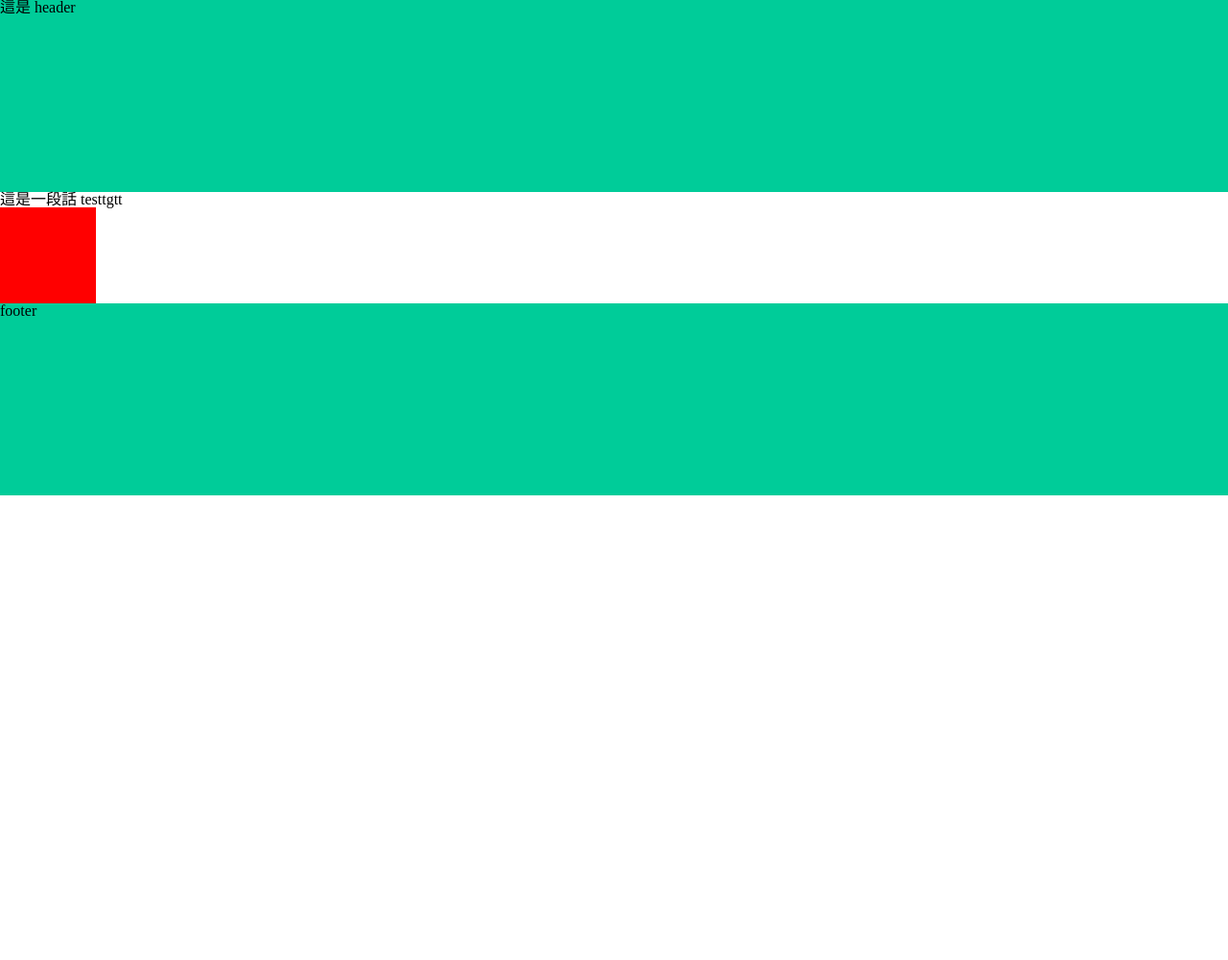
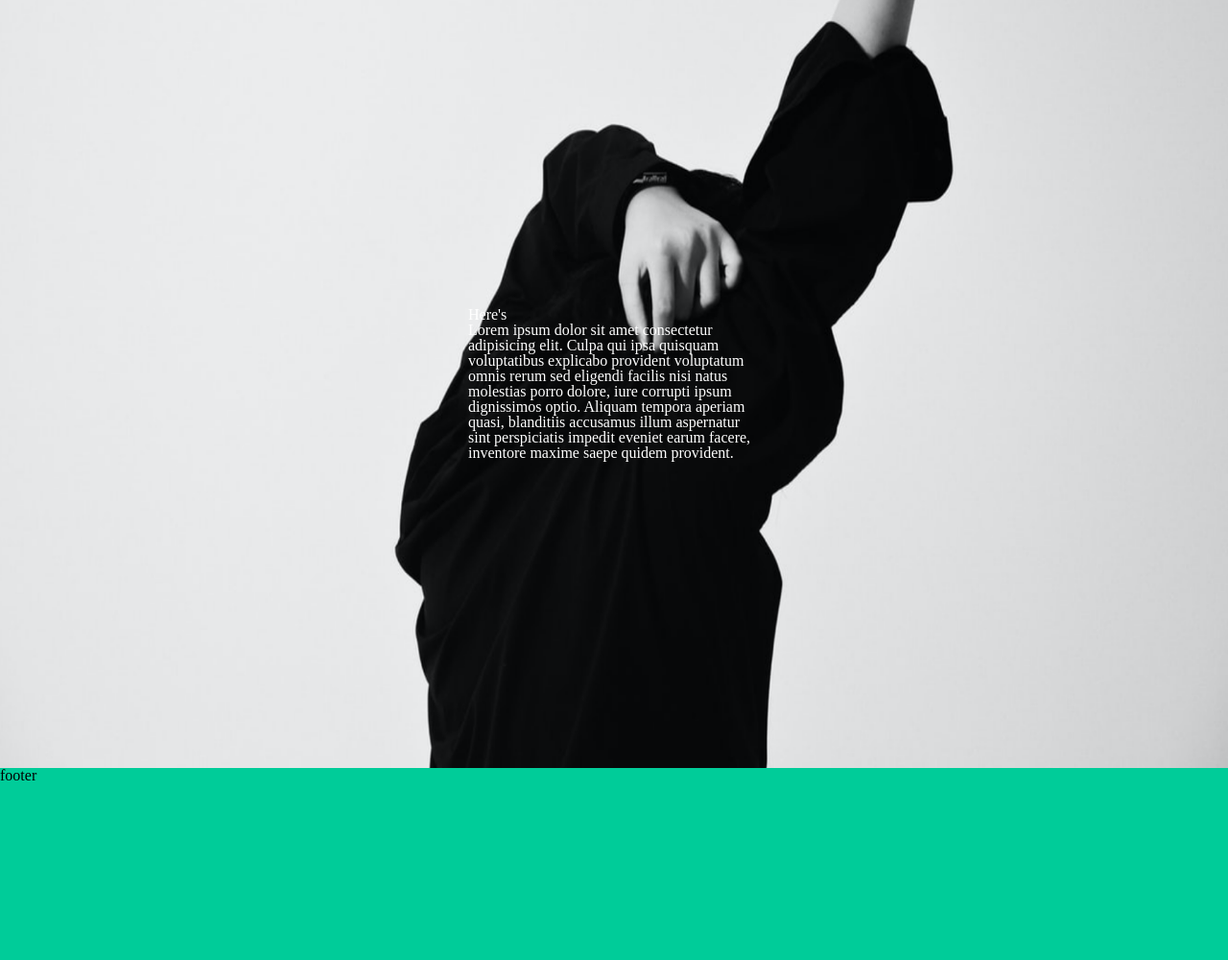
Before and after one commit to cyklz3298/week2, a plain HTML site: page index.html in a window 1280 px wide. Shown: the whole page at 96% size. Before the commit the page ends 800 px from the top, so only its background shows below. Drawn offline with Linux system fonts and the light colour scheme.

Commit message:
Update 2022-07-20T18:41:46.675Z

```diff
--- a/assets/style/all.css
+++ b/assets/style/all.css
@@ -45,26 +45,51 @@ table {
   border-collapse: collapse;
   border-spacing: 0; }
 
-.header {
-  height: 200px;
-  background-color: #00cc99; }
+*, *::before, *::after {
+  -webkit-box-sizing: border-box;
+          box-sizing: border-box; }
+
+img {
+  max-width: 100%;
+  height: auto;
+  vertical-align: middle; }
+
+.d-flex {
+  display: -webkit-box;
+  display: -ms-flexbox;
+  display: flex; }
+
+.f-jcc {
+  -webkit-box-pack: center;
+      -ms-flex-pack: center;
+          justify-content: center; }
+
+.f-aic {
+  -webkit-box-align: center;
+      -ms-flex-align: center;
+          align-items: center; }
+
+.text-center {
+  text-align: center; }
+
+.text-primary {
+  color: white; }
+
+.text-seconary {
+  color: black; }
 
 .footer {
   height: 200px;
   background-color: #00cc99; }
 
-.box {
-  width: 100px;
-  height: 100px;
-  background-color: red;
-  display: -webkit-box;
-  display: -ms-flexbox;
-  display: flex;
-  -webkit-transition: all 0.5s;
-  -o-transition: all 0.5s;
-  transition: all 0.5s; }
-  .box:hover {
-    width: 200px;
-    background-color: #00cc99; }
+.info--banner {
+  min-height: 100vh;
+  background-image: url("../images/banner.png");
+  background-position: center;
+  background-repeat: no-repeat;
+  background-size: 101% 101%; }
+
+.info__content {
+  width: 304px; }
 
 /*# sourceMappingURL=all.css.map */
--- a/index.html
+++ b/index.html
@@ -10,20 +10,24 @@
 </head>
 
 <body>
-  <header class="header">
-    這是 header
-  </header>
 
-
-<h1>
-  這是一段話 testtgtt
-</h1>
-
-<div class="box"></div>
+  <main>
+  <div class="container">
+    <article>
+      <section class="info info--banner d-flex f-jcc f-aic">
+        <div class="info__content text-primary">
+          <h1 class="info__content__title"><span>Here's</span></h1>
+          Lorem ipsum dolor sit amet consectetur adipisicing elit. Culpa qui ipsa quisquam voluptatibus explicabo provident voluptatum omnis rerum sed eligendi facilis nisi natus molestias porro dolore, iure corrupti ipsum dignissimos optio. Aliquam tempora aperiam quasi, blanditiis accusamus illum aspernatur sint perspiciatis impedit eveniet earum facere, inventore maxime saepe quidem provident.
+        </div>
+      </section>
+    </article>
+  </div>
+</main>
 
   <footer class="footer">
     footer
   </footer>
+
   <script src="./assets/js/vendors.js"></script>
   <script src="./assets/js/all.js"></script>
 </body>
```
Also changed, not shown: assets/images/banner.png (added), 1 other file.
